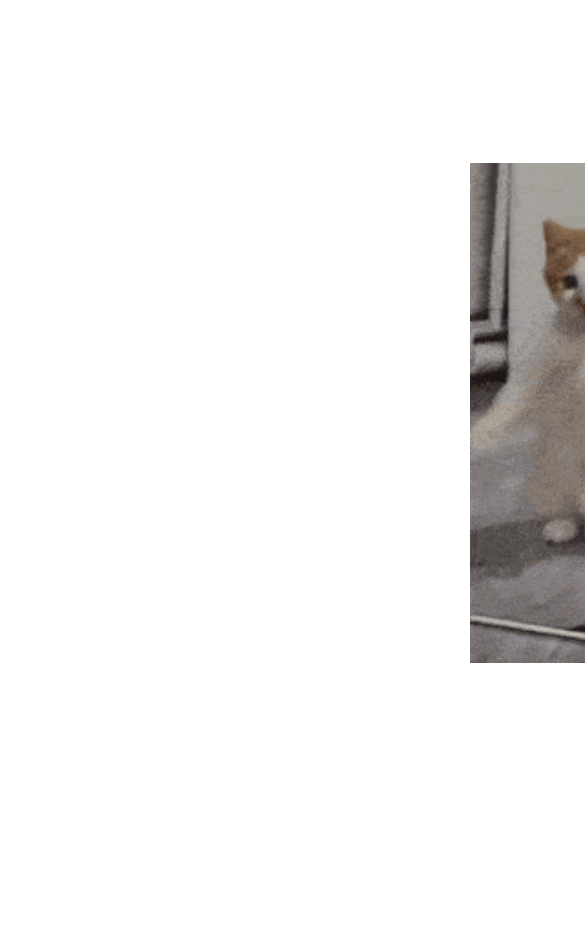
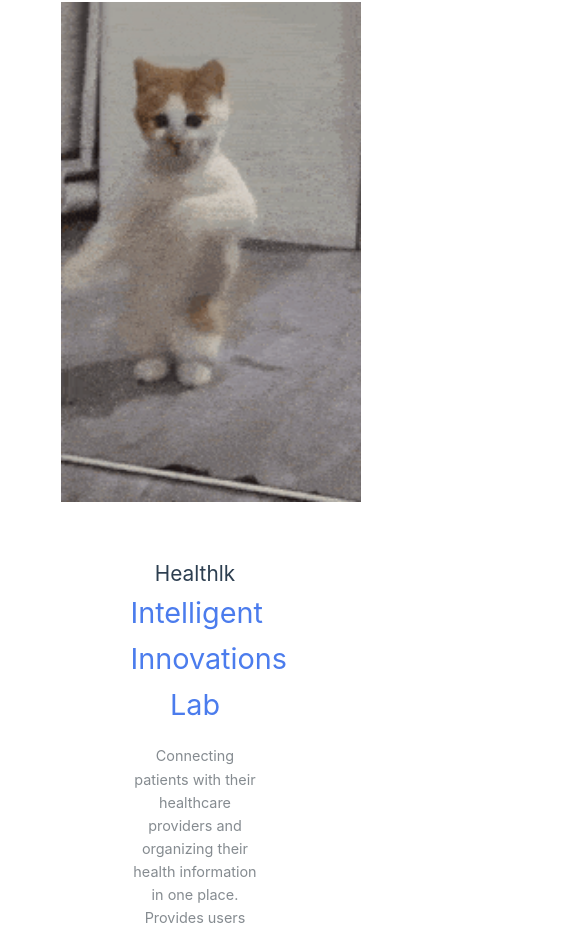
Before and after one commit to BallenAlain/Portfolio, a Vue app: page / in a window 390 px wide. Shown: the part 1058-1991 px from the top of the page, 585 px wide, since content can reach past the window. Built offline with nearby package versions, Linux system fonts and the light colour scheme.

Commit message:
responsiveness and placeholder pictures

```diff
--- a/src/components/ExperienceCard.vue
+++ b/src/components/ExperienceCard.vue
@@ -7,7 +7,22 @@ interface skills {
     delay: number
 }
 
-export default defineComponent ({
+document.addEventListener("scroll", () => {
+    const pageTop: number = window.scrollY;
+    const pageBottom: number = pageTop + window.innerHeight;
+    const tags: NodeListOf<HTMLElement> = document.querySelectorAll(".tag");
+
+    tags.forEach((tag) => {
+        if (tag.getBoundingClientRect().top + pageTop < pageBottom) {
+            tag.classList.add("visible");
+        } else {
+            tag.classList.remove("visible");
+        }
+    });
+});
+
+
+export default defineComponent({
     name: 'ExperienceCard',
     props: {
         company: {
@@ -16,6 +31,11 @@ export default defineComponent ({
             default: "n/a"
         },
         product: {
+            type: String,
+            required: true,
+            default: "n/a"
+        },
+        productDetails: {
             type: String,
             required: true,
             default: "n/a"
@@ -35,50 +55,175 @@ export default defineComponent ({
 </script>
 
 <template>
-    <div class="card" v-motion-slide-visible-top :duration="500" :delay="300">
-        <div class="card-content">
-            <h1>{{ company }}</h1>
-            <p>{{ product }}</p>
+    <div class="card" v-motion-fade-visible>
+        <div class="card-content" v-motion-slide-visible-top :duration="500" :delay="100">
+            <h3>{{ product }}</h3>
+            <h1 class="company">{{ company }}</h1>
+            <p class="details">{{ productDetails }}</p>
+            <br>
             <span v-for="skill in skillsIcon" :key="skill.id">
-                <img :src=skill.link height="30" width="30" v-motion-slide-visible-once-left :duration="500" :delay=skill.delay>
+                <img :src=skill.link height="30" width="30" v-motion-slide-visible-once-left :duration="500"
+                    :delay=skill.delay>
                 &nbsp;
             </span>
             <br>
+            <br>
             <a href="" class="learn-more">Learn more</a>
         </div>
-        <div class="image" v-motion-slide-visible-left :duration="500" :delay="900">
+        <div class="image" v-motion-slide-visible-left :duration="500" :delay="200">
             <img :src=imagePath height="500" width="300">
         </div>
     </div>
 </template>
 
 <style scoped>
-    .card {
-    position: relative; /* Needed for pseudo-element positioning */
-    box-sizing: border-box;
+.card {
     display: flex;
-    justify-content: left;
-    flex-wrap: nowrap;
-    gap: 350px;
-    padding: 15em 100px 50em 100px;
+    flex-wrap: wrap;
+    justify-content: center;
+    gap: 2rem;
+    padding: 10rem 5%;
+    max-height: none;
+    opacity: 0;
+    transform: translate(0, 10vh);
+    transition: all 1s;
+}
+
+.details {
+    color: var(--text-dark-soft);
+}
+
+.company {
+    color: var(--alainblue);
+}
+
+.card.visible {
+    opacity: 1;
+    transform: translate(0, 0);
+}
+
+.card:last-child {
+    padding: 9rem 5%;
+}
+
+.card-content {
+    width: 100%;
+    max-width: 600px;
+    padding: 2rem;
+    text-align: left;
+}
+
+.card-content h1 {
+    font-size: clamp(1.5rem, 4vw, 2.5rem);
+    margin-bottom: 1rem;
+}
+
+.card-content h3 {
+    font-size: clamp(1.2rem, 3vw, 2rem);
+}
+
+.card-content p {
+    font-size: clamp(0.9rem, 2vw, 1rem);
+    line-height: 1.6;
+    margin-bottom: 1.5rem;
+}
+
+.image {
+    max-width: 100%;
+    height: auto;
+    padding: 1rem;
+    cursor: pointer;
 }
 
 
-    .card-content {
-        width:500px;
-        top:50%;
-        border-radius: 5px;
-        text-align: left;
-    }
-    .card-content h1 {
-        font-size: 30px;
-        margin-bottom: 10px;
+.learn-more {
+    display: inline-block;
+    padding: 0.8rem 1.5rem;
+    background-color: var(--alainblue);
+    color: white;
+    border-radius: 5px;
+    text-decoration: none;
+    transition: background-color 0.3s ease;
+}
+
+.learn-more:hover {
+    background-color: #2a5eb3;
+}
+
+/* Skills icons */
+.skills-container {
+    display: flex;
+    flex-wrap: wrap;
+    gap: 1rem;
+    margin: 1rem 0;
+}
+
+@media (max-width: 1250px) {
+    .card {
+
+        flex-wrap: nowrap;
+
+        padding: 10rem 5%;
+        /* Adjust padding to save space */
+
     }
 
-    .card-content p {
-        font-size: 12px;
-        margin-bottom: 20px;
-        color:var(--text-dark);
+    .card-content {
+
+        max-width: 50%;
+        /* Take half the space */
+
+        padding: 1rem;
+
     }
 
+    .image {
+
+        max-width: 50%;
+        /* Take the other half */
+
+    }
+}
+
+@media (max-width: 768px) {
+    .card {
+        flex-direction: column;
+        align-items: center;
+        padding: 5rem 5%;
+        gap: 1rem;
+    }
+
+    .card-content {
+        text-align: center;
+        padding: 1rem;
+    }
+
+    .image {
+        order: -1;
+        max-width: 300px;
+    }
+
+    .skills-container {
+        justify-content: center;
+    }
+}
+
+@media (max-width: 480px) {
+    .card {
+        padding: 3rem 5%;
+    }
+
+    .card-content h1 {
+        font-size: 1.8rem;
+    }
+
+    .card-content h3 {
+        font-size: 1.3rem;
+    }
+
+    .learn-more {
+        padding: 0.6rem 1.2rem;
+        font-size: 0.9rem;
+    }
+}
 </style>
--- a/src/components/ScrollArrow.vue
+++ b/src/components/ScrollArrow.vue
@@ -7,7 +7,6 @@
     border-width: 0 3px 3px 0;
     display: inline-block;
     padding: 20px;
-    margin-top: 3em;
     cursor: pointer;
 }
 
--- a/src/data/work.json
+++ b/src/data/work.json
@@ -1,7 +1,8 @@
 [
     {
       "company": "Intelligent Innovations Lab",
-      "product": "healthlk",
+      "product": "Healthlk",
+      "productDetails": "Connecting patients with their healthcare providers and organizing their health information in one place. Provides users with a robust dashboard for seamless communication between patients and healthcare professionals.",
       "imagePath": "src/assets/kitten-dance.gif",
       "skills": [
         {
@@ -12,23 +13,24 @@
         {
           "id": 2,
           "link": "https://cdn.jsdelivr.net/gh/devicons/devicon@latest/icons/firebase/firebase-original.svg",
-          "delay": 2500
+          "delay": 2000
         },
         {
           "id": 3,
           "link": "https://cdn.jsdelivr.net/gh/devicons/devicon@latest/icons/nodejs/nodejs-original-wordmark.svg",
-          "delay": 3500
+          "delay": 2500
         },
         {
           "id": 4,
           "link": "https://cdn.jsdelivr.net/gh/devicons/devicon@latest/icons/googlecloud/googlecloud-original.svg",
-          "delay": 4500
+          "delay": 3000
         }
       ]
     },
     {
       "company": "rout3",
-      "product": "LLM Proxy",
+      "product": "LLM Proxy, Dashboard",
+      "productDetails": "Streamlining access to a diverse range of Large Language Models (LLMs) and fostering innovation in AI-driven applications. With a feature-rich dashboard offering LLM usage analytics and API key management.",
       "imagePath": "src/assets/kitten-dance.gif",
       "skills": [
         {
@@ -39,23 +41,24 @@
         {
           "id": 2,
           "link": "https://cdn.jsdelivr.net/gh/devicons/devicon@latest/icons/fastapi/fastapi-original.svg",
-          "delay": 2500
+          "delay": 2000
         },
         {
           "id": 3,
           "link": "https://cdn.jsdelivr.net/gh/devicons/devicon@latest/icons/svelte/svelte-original.svg",
-          "delay": 3500
+          "delay": 2500
         },
         {
           "id": 4,
           "link": "https://cdn.jsdelivr.net/gh/devicons/devicon@latest/icons/sqlite/sqlite-original.svg",
-          "delay": 4500
+          "delay": 3000
         }
       ]
     },
     {
       "company": "Nuula",
       "product": "Term Loans, Term Life Insurance",
+      "productDetails": "Numerous financial services is provided all within Nuula. This includes Term Life coverage from RBC Insurance with terms of 10 or 20 years offered to small businesses, personalized loan offers to self employed individuals from a network of premium lenders.",
       "imagePath": "src/assets/kitten-dance.gif",
       "skills": [
         {
@@ -66,22 +69,22 @@
         {
           "id": 2,
           "link": "https://cdn.jsdelivr.net/gh/devicons/devicon@latest/icons/spring/spring-original.svg",
-          "delay": 2500
+          "delay": 2000
         },
         {
           "id": 3,
           "link": "https://cdn.jsdelivr.net/gh/devicons/devicon@latest/icons/postgresql/postgresql-original.svg",
-          "delay": 3500
+          "delay": 2500
         },
         {
           "id": 4,
           "link": "https://cdn.jsdelivr.net/gh/devicons/devicon@latest/icons/react/react-original.svg",
-          "delay": 4500
+          "delay": 3000
         },
         {
           "id": 5,
           "link": "https://cdn.jsdelivr.net/gh/devicons/devicon@latest/icons/selenium/selenium-original.svg",
-          "delay": 5500
+          "delay": 3500
         }
       ]
     }
--- a/src/views/HomeView.vue
+++ b/src/views/HomeView.vue
@@ -49,6 +49,7 @@ const items = jsonData;
         :key="work.company"
         :company="work.company"
         :product="work.product"
+        :productDetails="work.productDetails"
         :imagePath="work.imagePath"
         :skillsIcon="work.skills"
       />
@@ -70,7 +71,7 @@ const items = jsonData;
   align-items: center; /* Vertically center all items */
   justify-content: space-between; /* Space out text and image */
   gap: 5%; /* Use percentage for gap to make it responsive */
-  padding: 0% 5% 2% 10%; /* Use percentage for padding */
+  padding: 0% 5% 0% 10%; /* Use percentage for padding */
 }
 
 .text-container {
@@ -101,7 +102,7 @@ h2 {
 @media (max-width: 1240px) {
   .text-image {
     gap: 3%; /* Reduce gap for medium screens */
-    padding: 5% 5%; /* Reduce padding for medium screens */
+    padding: 0% 5%; /* Reduce padding for medium screens */
   }
 
   .hero {
@@ -141,7 +142,7 @@ h2 {
   display: flex;
   flex-direction: column;
   align-items: center;
-  margin-bottom: 50rem;
+  margin-bottom: 0;
 }
 
 html {
```
Also changed, not shown: src/assets/283935062_380980167314687_6672127408384331678_n.jpg (added), src/assets/301003795_635932867763677_3638488315091181194_n.jpg (added).
